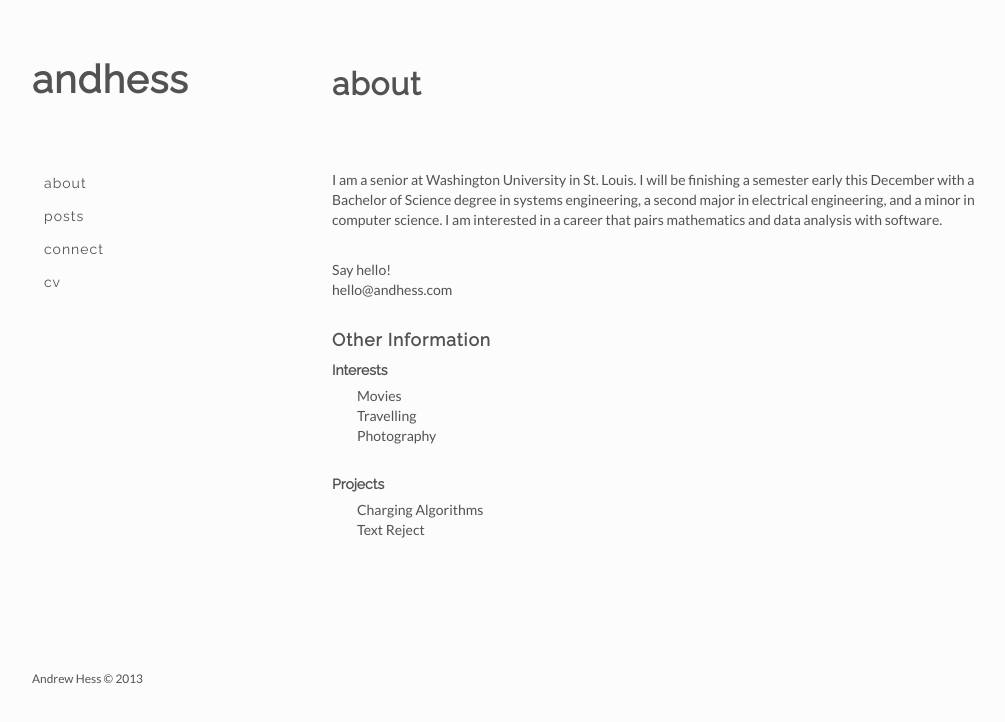
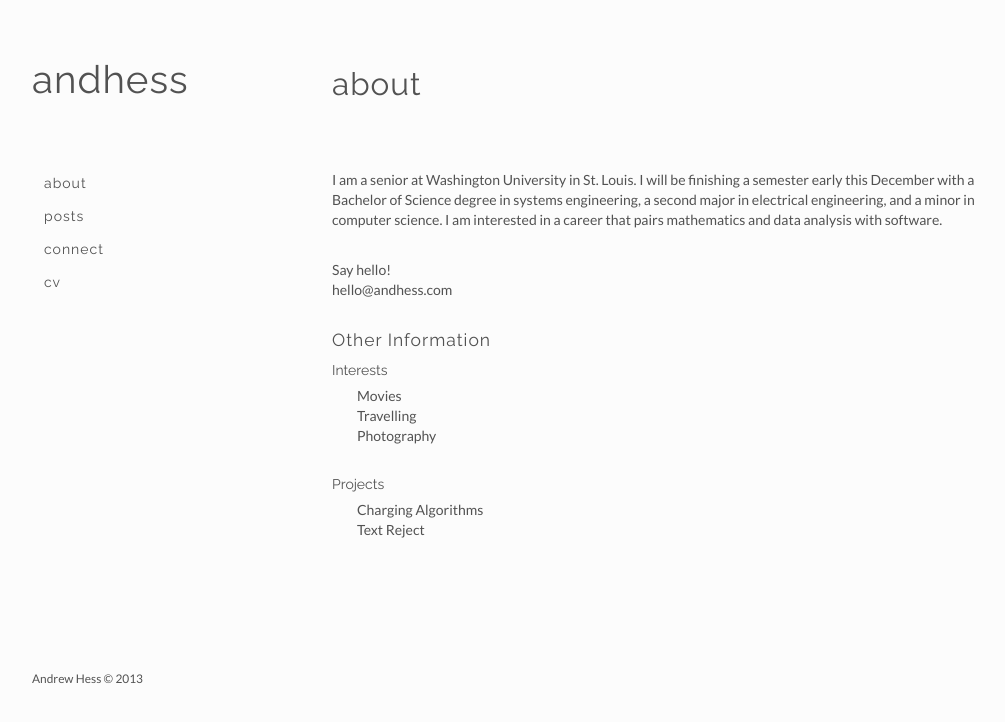
Before and after one commit to andhess/andhess-old, a Jekyll site: the page built from about.html, in a window 1280 px wide. Shown: the top 722 px of the page, without its empty margins (123-1128 px from the left). Built offline with Jekyll 4.4.1, drawn with Linux system fonts in a browser that asks for light colours; Markdown is read by kramdown in place of the engine named in the settings.

Commit message:
Update to match google font lacking font-weight 700

```diff
--- a/assets/css/main.css
+++ b/assets/css/main.css
@@ -106,3 +106,7 @@ footer{
         padding-top: 8px;
     }
 }
+
+h1, h2, h3, h4, h5, h6 {
+    font-weight: normal;
+}
```
